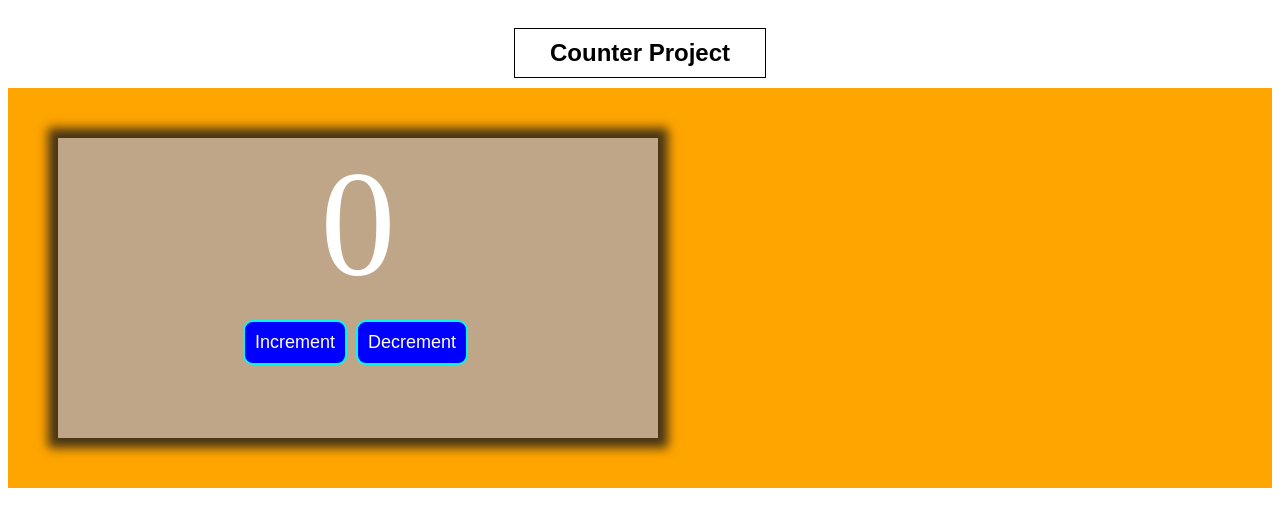
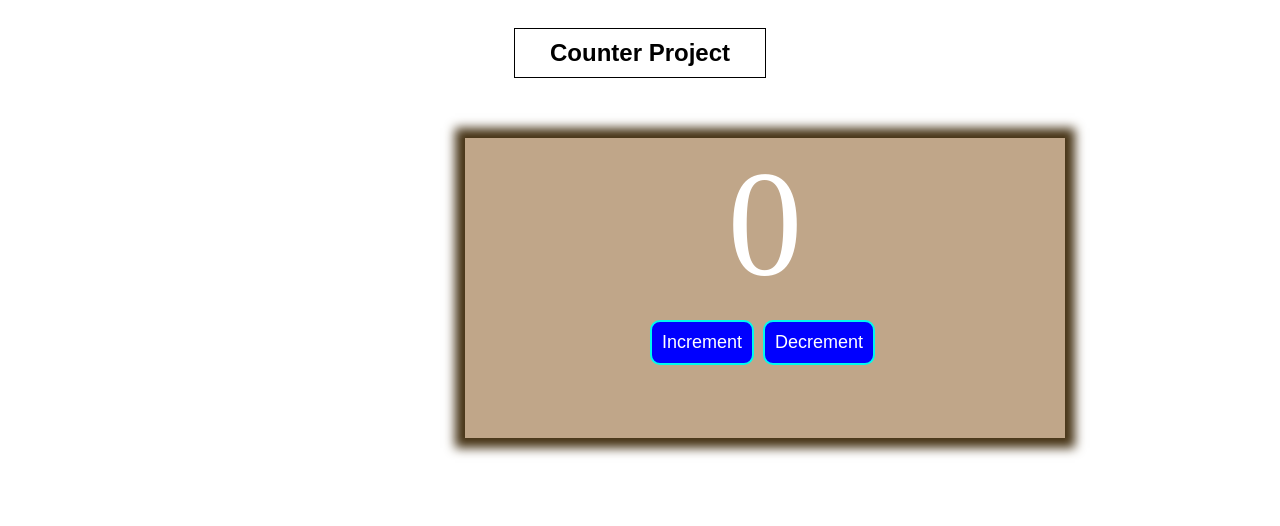
Before and after one commit to maryakinyi/counter-js, a plain HTML site: page index.html in a window 1280 px wide. Drawn offline with Linux system fonts and the light colour scheme.

Commit message:
Update styles.css

```diff
--- a/styles.css
+++ b/styles.css
@@ -18,9 +18,10 @@
 
 
   .project-6-wrapper{
-    width: 100%;
+    width:600px;
+    margin-left:150px;
     height: 400px;
-    background-color:orange;
+
   }
 
   .counter-box-wrapper{
```
